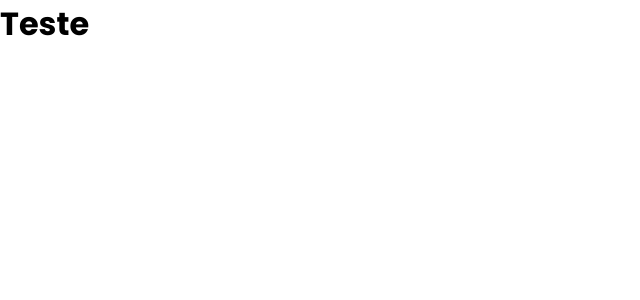
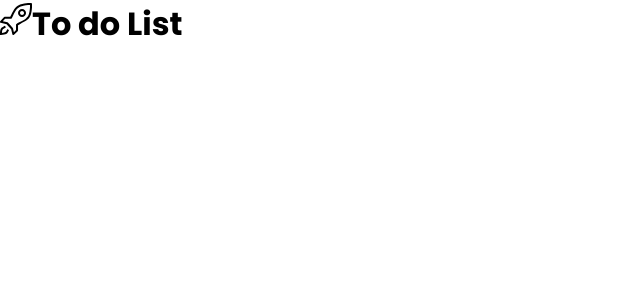
Before and after one commit to jeffmmartins/task-manager, a React (Create React App) app: page / in a window 1280 px wide. Shown: the top 300 px of the page, without its empty margins (0-640 px from the left). Built offline with nearby package versions, Linux system fonts and the light colour scheme.

Commit message:
feat: icon added

```diff
--- a/src/App.tsx
+++ b/src/App.tsx
@@ -1,10 +1,11 @@
+import { Header } from "./components/Header/Header";
 import { GlobalStyle } from "./style/GlobalStyle";
 
 
 function App() {
   return (
     <>
-      <h1>Teste</h1>
+      <Header/>
       <GlobalStyle/>
     </>
   );
--- a/src/components/Header/Header.tsx
+++ b/src/components/Header/Header.tsx
@@ -1,7 +1,9 @@
+import {SlRocket} from "react-icons/sl"
+
 export const Header = () => {
     return (
         <>
-        <h1>To do List</h1>
+        <h1><SlRocket/>To do List</h1>
         </>
     )
 }
```
